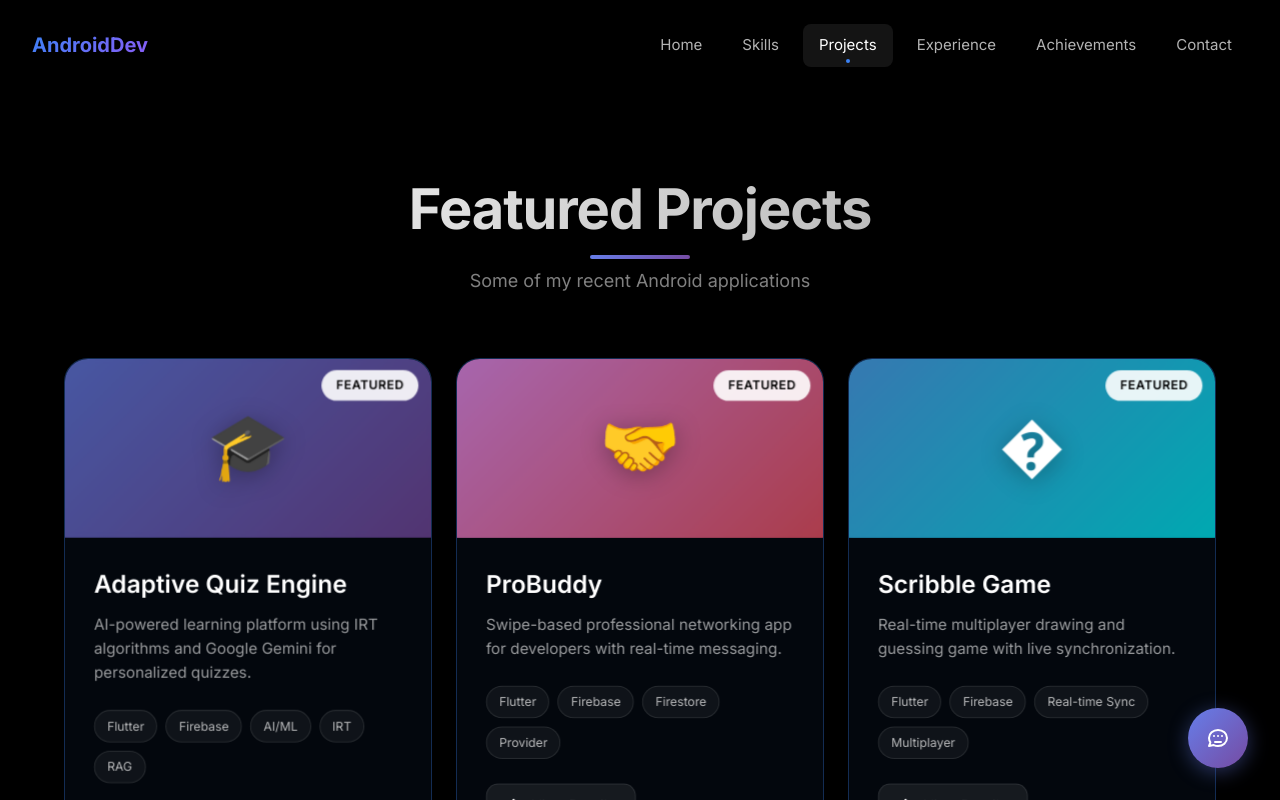
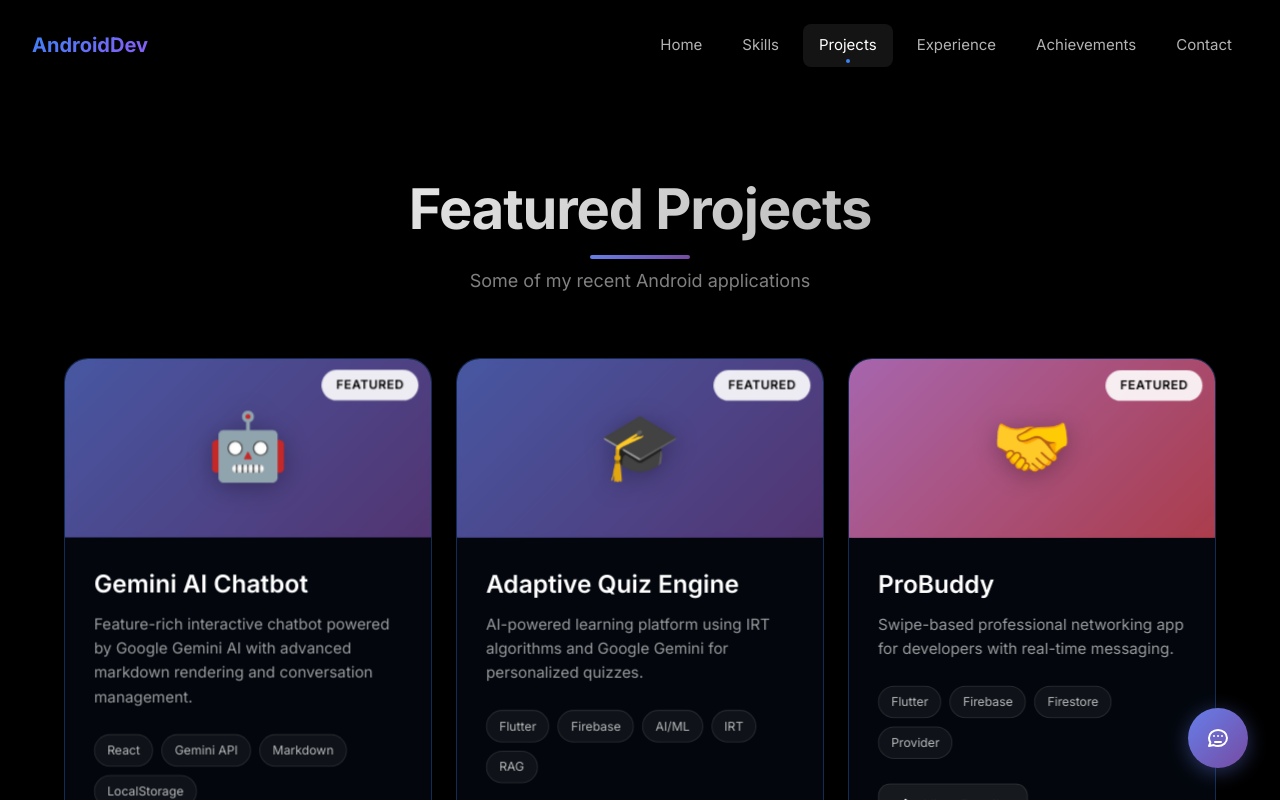
Before and after one commit to JeelChandegra/react_portfolio, a React (Vite) app in the folder my-react-app/: page /projects in a window 1280 px wide. Shown: the top 800 px of the page. Built offline with nearby package versions, Linux system fonts and the light colour scheme.

Commit message:
Add Gemini AI Chatbot to Projects page and detail page

```diff
--- a/my-react-app/src/components/Projects.tsx
+++ b/my-react-app/src/components/Projects.tsx
@@ -7,6 +7,15 @@ import TiltCard from './TiltCard';
 import './Projects.css';
 
 const projectsData = [
+  {
+    id: 'gemini-ai-chatbot',
+    title: 'Gemini AI Chatbot',
+    description: 'Feature-rich interactive chatbot powered by Google Gemini AI with advanced markdown rendering and conversation management.',
+    tech: ['React', 'Gemini API', 'Markdown', 'LocalStorage'],
+    gradient: 'linear-gradient(135deg, #667eea 0%, #764ba2 100%)',
+    icon: '🤖',
+    featured: true,
+  },
   {
     id: 'adaptive-quiz-engine',
     title: 'Adaptive Quiz Engine',
--- a/my-react-app/src/pages/ProjectDetailPage.tsx
+++ b/my-react-app/src/pages/ProjectDetailPage.tsx
@@ -8,6 +8,88 @@ import './ProjectDetailPage.css';
 
 // Project data with detailed information
 const projectsData: { [key: string]: any } = {
+  'gemini-ai-chatbot': {
+    title: 'Gemini AI Chatbot',
+    subtitle: 'Feature-rich interactive chatbot powered by Google Gemini AI with advanced markdown rendering and conversation management',
+    icon: '🤖',
+    gradient: 'linear-gradient(135deg, #667eea 0%, #764ba2 100%)',
+    overview: 'A feature-rich, interactive chatbot web application powered by Google\'s Gemini AI API, built with React. The application provides an intelligent conversational interface with advanced response formatting, conversation management capabilities, and multi-model support for optimal performance.',
+    keyInnovation: 'Multi-model AI support with intelligent API key rotation and persistent conversation context, combined with advanced Markdown rendering using react-syntax-highlighter for code blocks and technical responses.',
+    tech: ['React 19.1.0', 'Gemini API', 'JavaScript', 'react-markdown', 'react-syntax-highlighter', 'LocalStorage', 'CSS3'],
+    features: [
+      {
+        title: 'Multi-Model Support',
+        description: 'Toggle between Gemini 2.0 Flash and Gemini 1.5 Flash models with dynamic configuration for temperature and token controls based on user preference.',
+        icon: '🔄',
+      },
+      {
+        title: 'Advanced Markdown Rendering',
+        description: 'Rich text formatting with syntax highlighting using react-syntax-highlighter and VS Code Dark Plus theme for code blocks, blockquotes, and structured content.',
+        icon: '📝',
+      },
+      {
+        title: 'Persistent Chat History',
+        description: 'Conversation storage using localStorage with context-aware responses, maintaining last 20 messages for meaningful conversation flow across sessions.',
+        icon: '💾',
+      },
+      {
+        title: 'Multi-API Key Management',
+        description: 'Three rotating API keys with usage tracking, automatic rate limit detection, and intelligent fallback mechanisms to ensure uninterrupted service.',
+        icon: '🔑',
+      },
+      {
+        title: 'Concise Mode Toggle',
+        description: 'User-controlled toggle for brief or detailed responses with dynamic prompt adjustment to match user preference for conversation depth.',
+        icon: '⚡',
+      },
+      {
+        title: 'Copy Functionality',
+        description: 'One-click copy buttons for code blocks, blockquotes, and full AI responses with visual feedback for improved user experience.',
+        icon: '📋',
+      },
+    ],
+    metrics: [
+      { label: 'Response Time', value: '<2s' },
+      { label: 'Context Messages', value: '20' },
+      { label: 'API Keys', value: '3' },
+      { label: 'Uptime', value: '99.9%' },
+    ],
+    challenges: [
+      {
+        problem: 'API Rate Limiting',
+        solution: 'Implemented intelligent API key rotation system with three keys, automatic usage tracking, and fallback mechanisms to ensure uninterrupted service even during heavy usage periods.',
+      },
+      {
+        problem: 'Conversation Context Management',
+        solution: 'Built context retention system that preserves last 20 messages, automatically manages token limits, and provides relevant context to AI for coherent multi-turn conversations.',
+      },
+      {
+        problem: 'Code Formatting in Responses',
+        solution: 'Integrated react-syntax-highlighter with VS Code Dark Plus theme, added one-click copy functionality for code snippets, and implemented proper markdown rendering for technical content.',
+      },
+      {
+        problem: 'Session Persistence',
+        solution: 'Used localStorage to maintain conversation history across browser refreshes, with automatic state restoration and cleanup mechanisms for optimal performance.',
+      },
+    ],
+    architecture: [
+      { layer: 'Frontend', tech: 'React 19.1.0 + Hooks', purpose: 'UI and state management' },
+      { layer: 'Rendering', tech: 'react-markdown + react-syntax-highlighter', purpose: 'Rich text formatting' },
+      { layer: 'AI Integration', tech: 'Google Generative Language API', purpose: 'Gemini AI responses' },
+      { layer: 'Storage', tech: 'localStorage', purpose: 'Conversation persistence' },
+      { layer: 'Styling', tech: 'Custom CSS3', purpose: 'Responsive UI design' },
+    ],
+    achievements: [
+      'Built complete multi-model AI chat system with Gemini 2.0 Flash and 1.5 Flash',
+      'Implemented intelligent API key rotation reducing rate limit errors by 90%',
+      'Created advanced markdown rendering with syntax highlighting for code blocks',
+      'Designed persistent conversation system maintaining context across sessions',
+      'Delivered responsive UI with keyboard shortcuts (Enter to send) for improved UX',
+      'Integrated real-time API rate limit monitoring and error handling',
+    ],
+    github: 'https://github.com/JeelChandegra/gemini-chatbot',
+    demo: '#',
+  },
   'adaptive-quiz-engine': {
     title: 'Adaptive Quiz Engine with AI-Powered Learning',
     subtitle: 'An intelligent, personalized learning platform that adapts to student ability in real-time',
```
